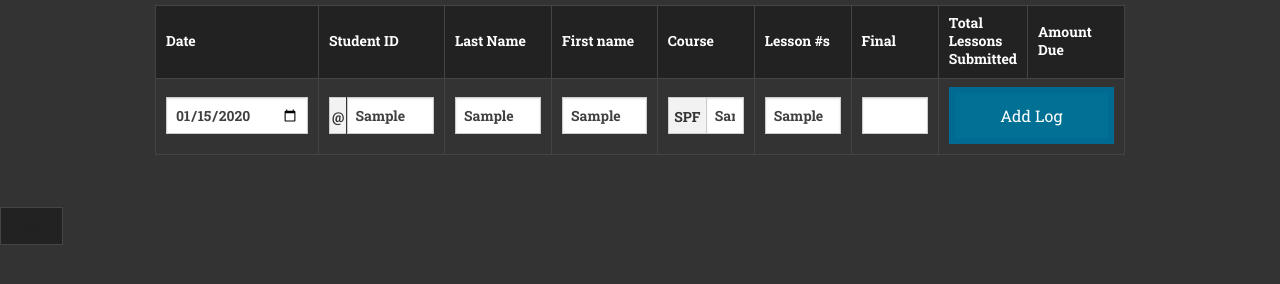
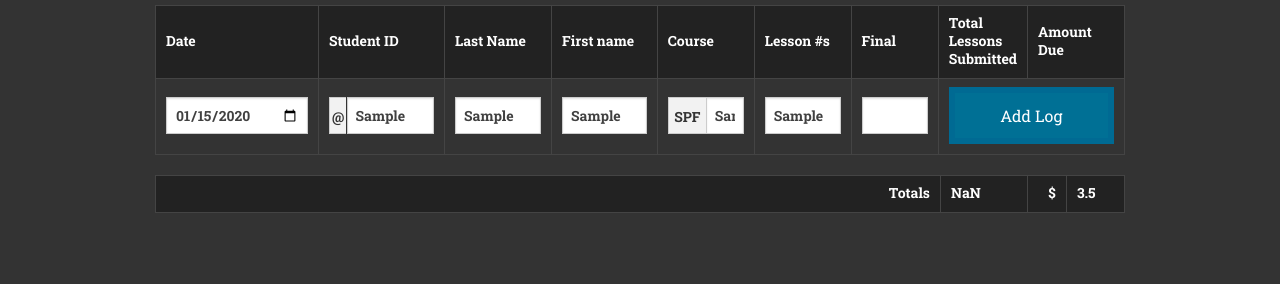
Before and after one commit to JATC-669/JATC-669.github.io, a plain HTML site: page intake-logs.html in a window 1280 px wide. Both pictures are taken after typing "2020-01-15", "Sample", "Sample", "Sample", "Sample", "Sample" into the empty fields and a click on the button "Add Log". Shown: the part 110-394 px from the top of the page. Drawn offline with nearby package versions, Linux system fonts and the light colour scheme.

Commit message:
Added more js to the total table in the intake logs

```diff
--- a/intake-logs.html
+++ b/intake-logs.html
@@ -27,7 +27,7 @@
         <div class="small-12 columns">
           <h2>Intake Logs</h2>
         </div>
-        <div class="small-12 columns">
+        <div class="small-12 columns" id="tablesSection">
           <table width="100%">
             <thead>
 
--- a/js/intake-logs.js
+++ b/js/intake-logs.js
@@ -200,15 +200,61 @@ function addLog() {
 		finalField.value = null;
 	};
 
-	var totalTable = document.createElement('table');
-	var totalRow = document.createElement('tr');
-	var totalRowTitle = document.createElement('td')
-	var totalRowTitleContent = document.createTextNode('Totals');
+
+	/* Total Bar */
+
+
+	var tablesSection = document.getElementById('tablesSection');
+	var totalTable    = document.createElement('table');
+	var totalHead     = document.createElement('thead');
+	var totalRow      = document.createElement('tr');
+
+	var totalRowTitle         = document.createElement('td');
+	var totalRowTitleContent  = document.createTextNode('Totals');
+
+	var totalLes              = document.createElement('td');
+	var totalLesContent       = document.createTextNode(totalLessons);
+
+	var totalDolalSign        = document.createElement('td');
+	var totalDolalSignContent = document.createTextNode('$');
+
+	var totalCost             = document.createElement('td');
+	var totalCostContent      = document.createTextNode('3.5');
+
+
+	/* Adds the 'text-right' class to the total row title cell */
+	totalRowTitle.setAttribute('class', 'text-right');
+
+	/* Adds the 'text-right' class to the total row title cell */
+	totalLes.setAttribute('width', '9%');
+
+	/* Adds the 'text-right' class to the total row title cell */
+	totalDolalSign.setAttribute('width', '4%');
+	totalDolalSign.setAttribute('class', 'text-right');
+
+	/* Adds the 'text-right' class to the total row title cell */
+	totalCost.setAttribute('width', '6%');
+
 
 	totalRowTitle.appendChild(totalRowTitleContent);
 	totalRow.appendChild(totalRowTitle);
-	totalTable.appendChild(totalRow);
 
-	document.body.appendChild(totalTable);
+	totalLes.appendChild(totalLesContent);
+	totalRow.appendChild(totalLes);
+
+	totalDolalSign.appendChild(totalDolalSignContent);
+	totalRow.appendChild(totalDolalSign);
+
+	totalCost.appendChild(totalCostContent);
+	totalRow.appendChild(totalCost);
+
+	totalHead.appendChild(totalRow);
+	totalTable.appendChild(totalHead);
+
+	tablesSection.appendChild(totalTable);
 	totalTable.setAttribute('id', 'thisTotalTable');
+	totalTable.setAttribute('width', '100%');
+
+
+	alert(tableCell8.childNodes[0]);
 };
```
